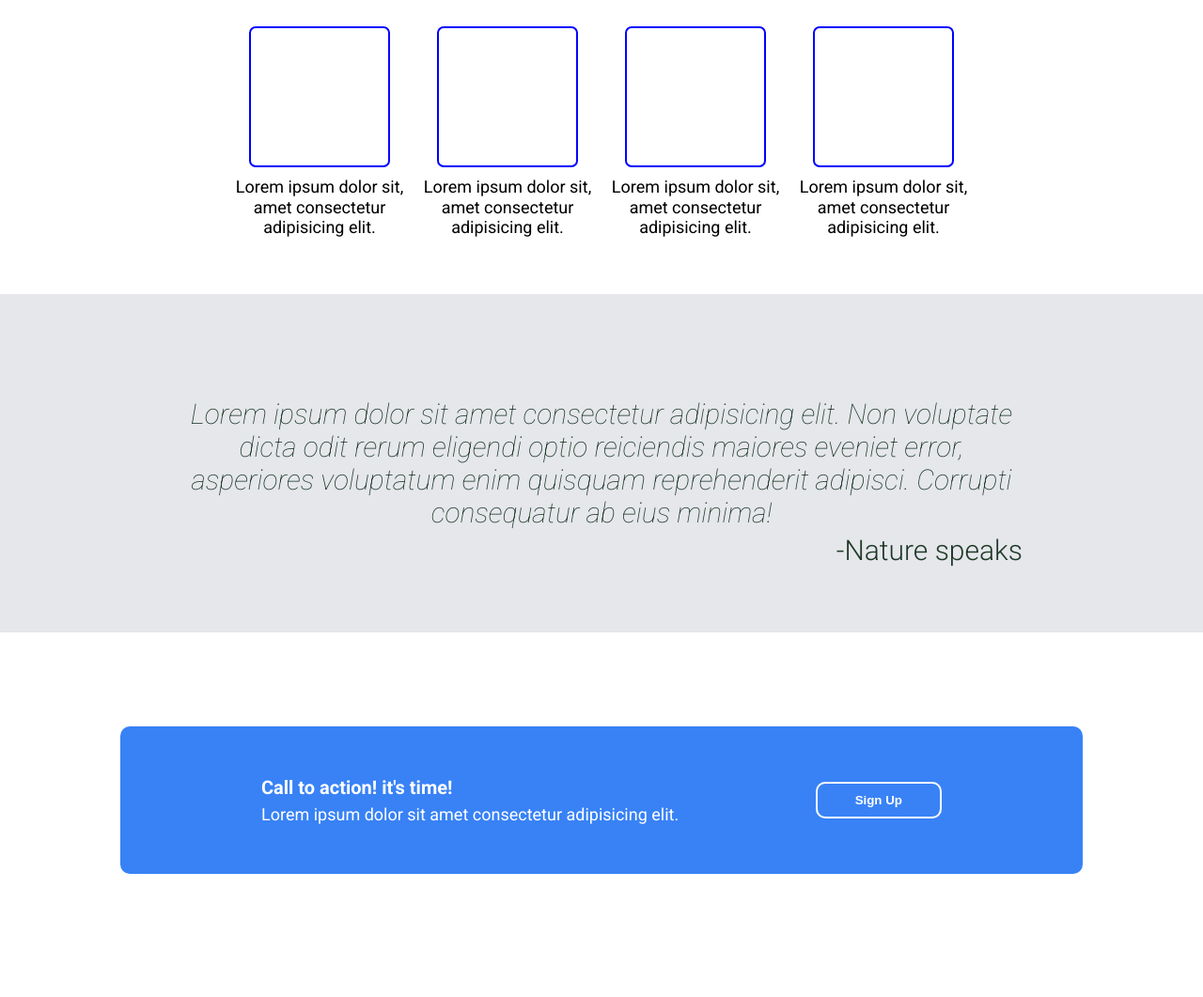
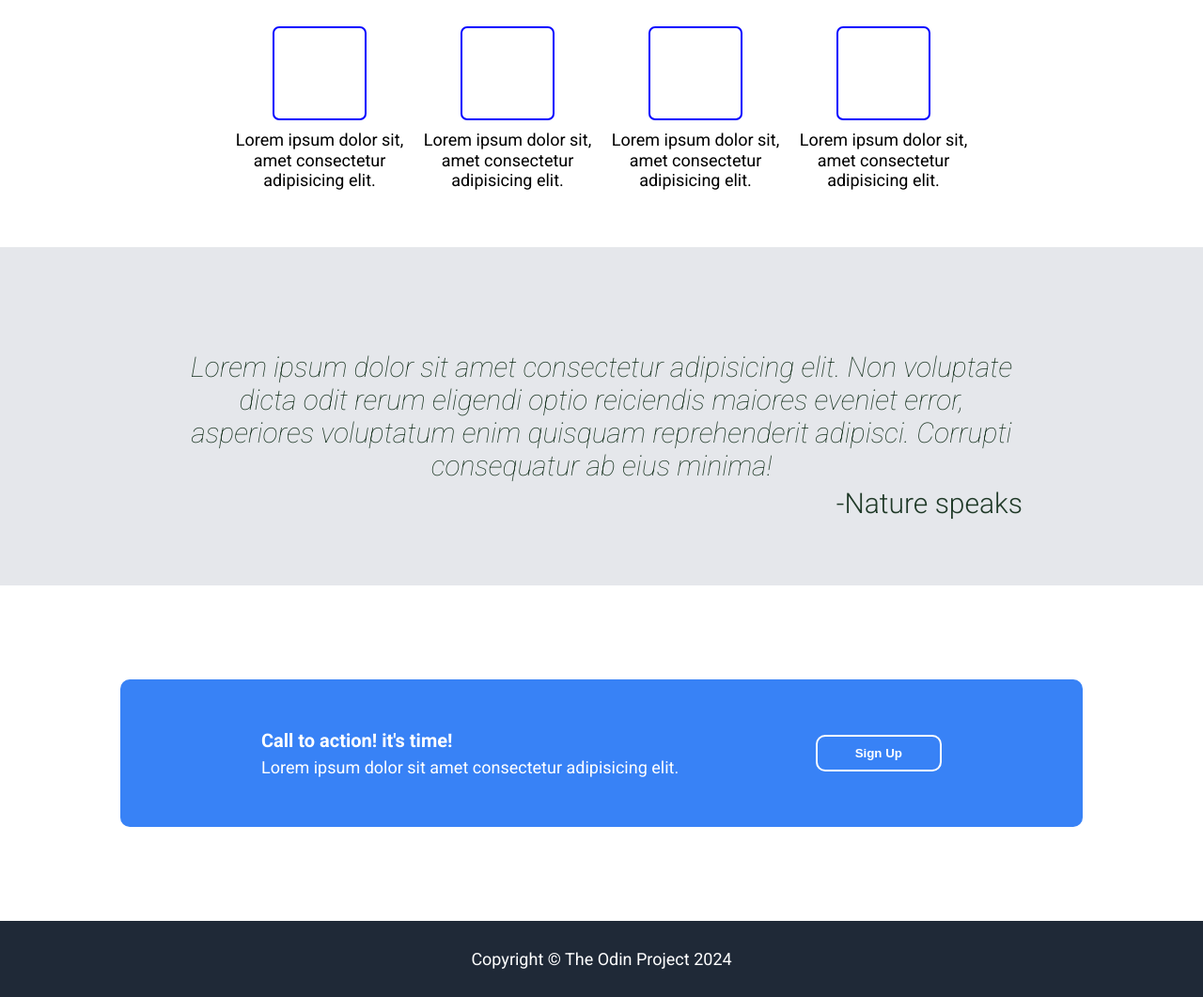
Before and after one commit to ronitzdev/landing-page-odin1, a plain HTML site: page index.html in a window 1280 px wide. Shown: the part 587-1648 px from the top of the page at 94% size. Before the commit the page ends 1617 px from the top, so only its background shows below. Drawn offline with Linux system fonts and the light colour scheme.

Commit message:
Refactor: footer and cube px

```diff
--- a/assets/css/main.css
+++ b/assets/css/main.css
@@ -138,8 +138,8 @@ body {
 }
 
 .card-cube {
-  width: 150px;
-  height: 150px;
+  width: 100px;
+  height: 100px;
   border: 2px solid blue;
   border-radius: 7px;
   margin-top: 50px;
@@ -214,3 +214,12 @@ body {
   border-radius: 10px;
   font-weight: bold;
 }
+
+/* footer */
+.footer {
+  background-color: #1f2937;
+  padding: 30px;
+  text-align: center;
+  color: white;
+  font-size: 1.8rem;
+}
--- a/index.html
+++ b/index.html
@@ -89,5 +89,6 @@
         <button class="sign-button">Sign Up</button>
       </div>
     </section>
+    <footer class="footer">Copyright &copy; The Odin Project 2024</footer>
   </body>
 </html>
```
